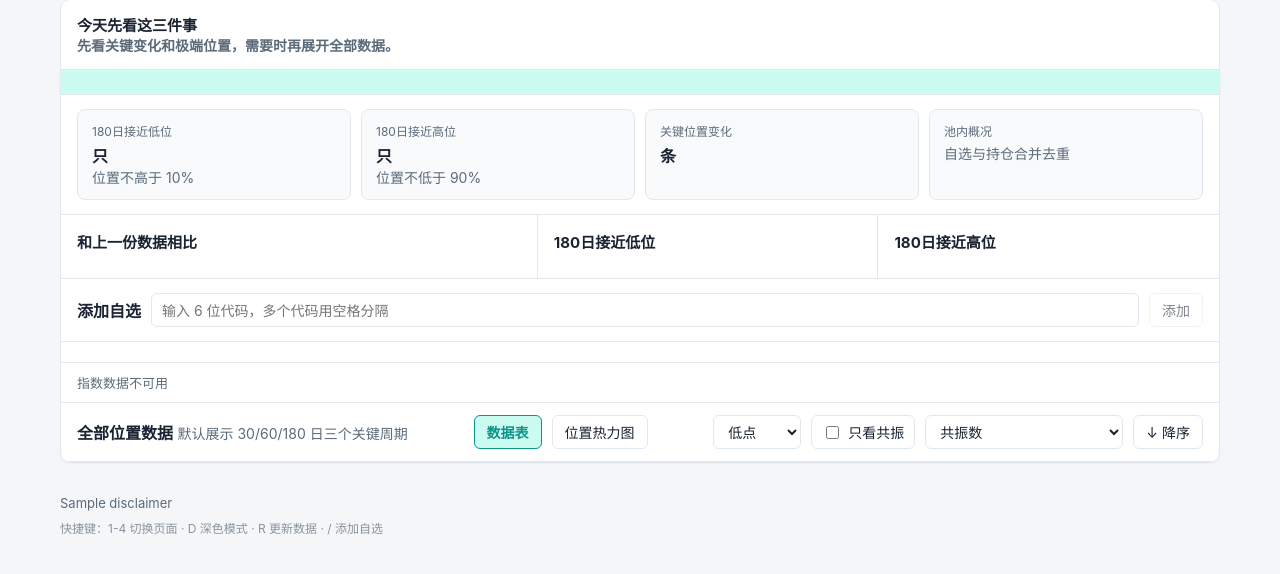
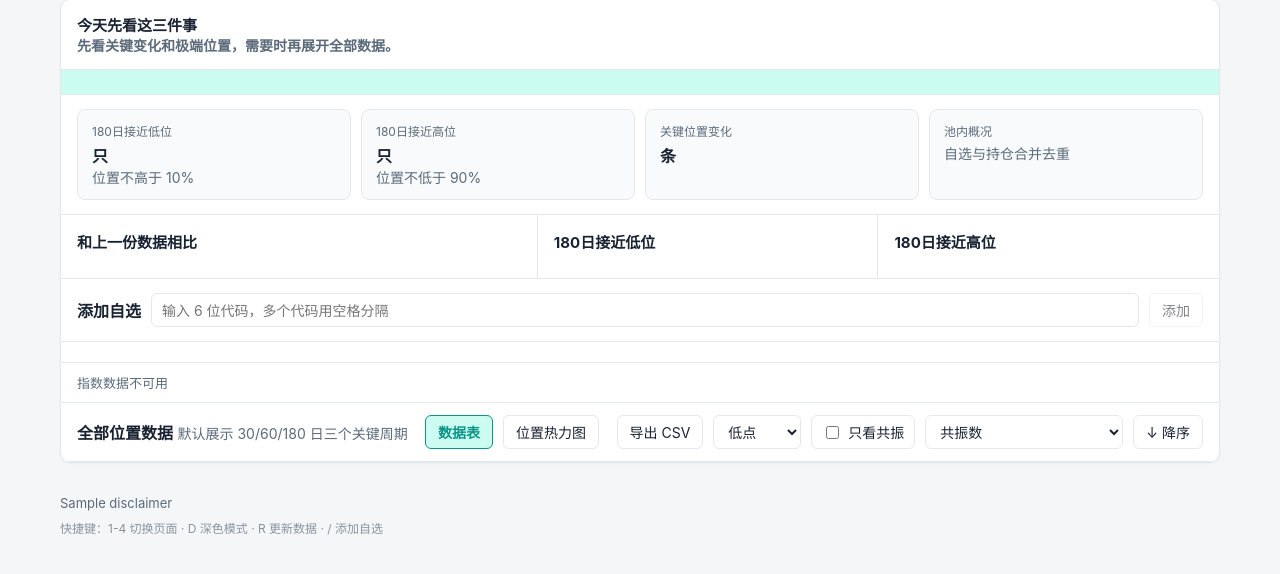
Before and after one commit to piklen/manmankan, a Python web app: template kan/web/templates/index.html in a window 1280 px wide. Shown: the part 99-673 px from the top of the page. Run offline with Jinja, Linux system fonts and the light colour scheme; the template is opened without the code that fills it: most values are stand-ins (such as "Sample title", 1, 10 or a date in 2020).

Commit message:
feat(web): 首页新增「导出 CSV」按钮 (#244)
- 一键导出当前排序后的位置扫描数据为 CSV 文件
- 包含代码/名称/现价/各周期位置/共振数
- BOM 头确保 Excel 正确识别中文
- 文件名含日期：慢慢看_位置扫描_YYYY-MM-DD.csv
- 散户可以在 Excel 中进一步分析或分享

```diff
--- a/kan/web/static/web.js
+++ b/kan/web/static/web.js
@@ -386,6 +386,32 @@ function kanScanDesk(initialScan) {
         kanToast("移除失败", "error");
       }
     },
+    exportCsv() {
+      const rows = this.sortedRows;
+      if (rows.length === 0) { kanToast("没有可导出的数据", "error"); return; }
+      const periods = this.scan.periods;
+      const header = ["代码", "名称", "现价", ...periods.map((p) => `${p}日位置%`), "低点共振", "高点共振"];
+      const lines = [header.join(",")];
+      for (const row of rows) {
+        const cols = [
+          row.code,
+          `"${row.name}"`,
+          row.price !== null ? row.price : "",
+          ...periods.map((p) => { const v = row[`p${p}_pct`]; return v !== null && v !== undefined ? v : ""; }),
+          row.low_resonance,
+          row.high_resonance,
+        ];
+        lines.push(cols.join(","));
+      }
+      const blob = new Blob(["\uFEFF" + lines.join("\n")], { type: "text/csv;charset=utf-8;" });
+      const url = URL.createObjectURL(blob);
+      const a = document.createElement("a");
+      a.href = url;
+      a.download = `慢慢看_位置扫描_${new Date().toISOString().slice(0, 10)}.csv`;
+      a.click();
+      URL.revokeObjectURL(url);
+      kanToast(`已导出 ${rows.length} 只股票数据`);
+    },
   };
 }
 
--- a/kan/web/templates/index.html
+++ b/kan/web/templates/index.html
@@ -162,6 +162,7 @@
       </button>
     </div>
     <div class="controls">
+      <button type="button" @click="exportCsv()" title="导出当前数据为 CSV 文件">导出 CSV</button>
       <select x-model="mode" aria-label="共振模式">
         <option value="low">低点</option>
         <option value="high">高点</option>
```
